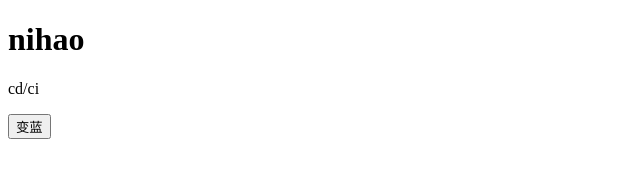
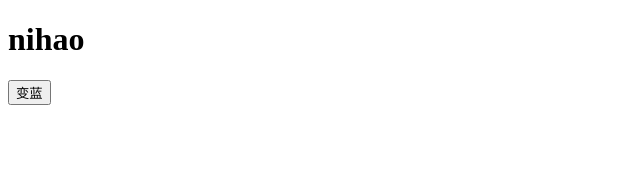
Before and after one commit to luoqwe123/cd-test, a website built with Vite: page index.html in a window 1280 px wide. Shown: the whole page, without its empty margins (0-640 px from the left). Built offline with nearby package versions, Linux system fonts and the light colour scheme.

Commit message:
cd test4

```diff
--- a/index.html
+++ b/index.html
@@ -7,7 +7,7 @@
 </head>
 <body>
     <h1>nihao</h1>
-    <p>cd/ci</p>
+
     <button>变蓝</button>
     <script src="./main.js" type="module"></script>
 </body>
```
